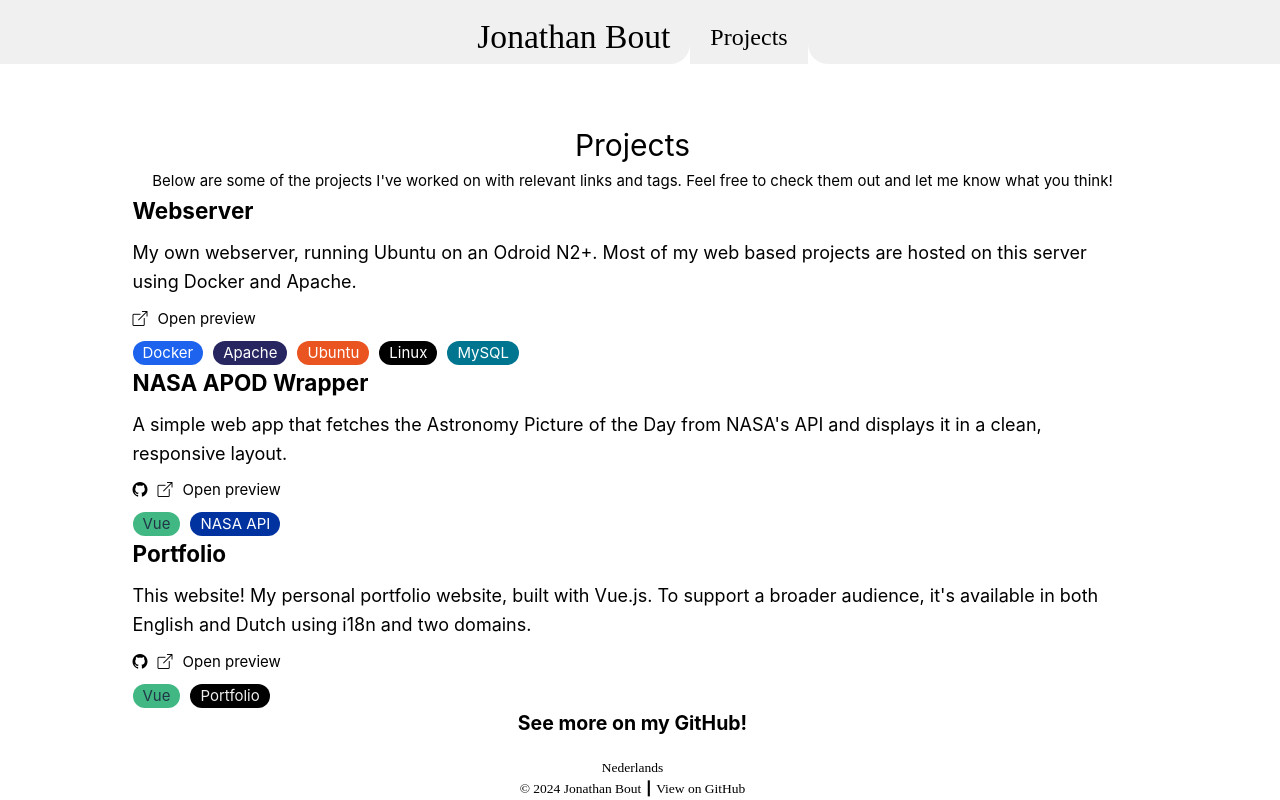
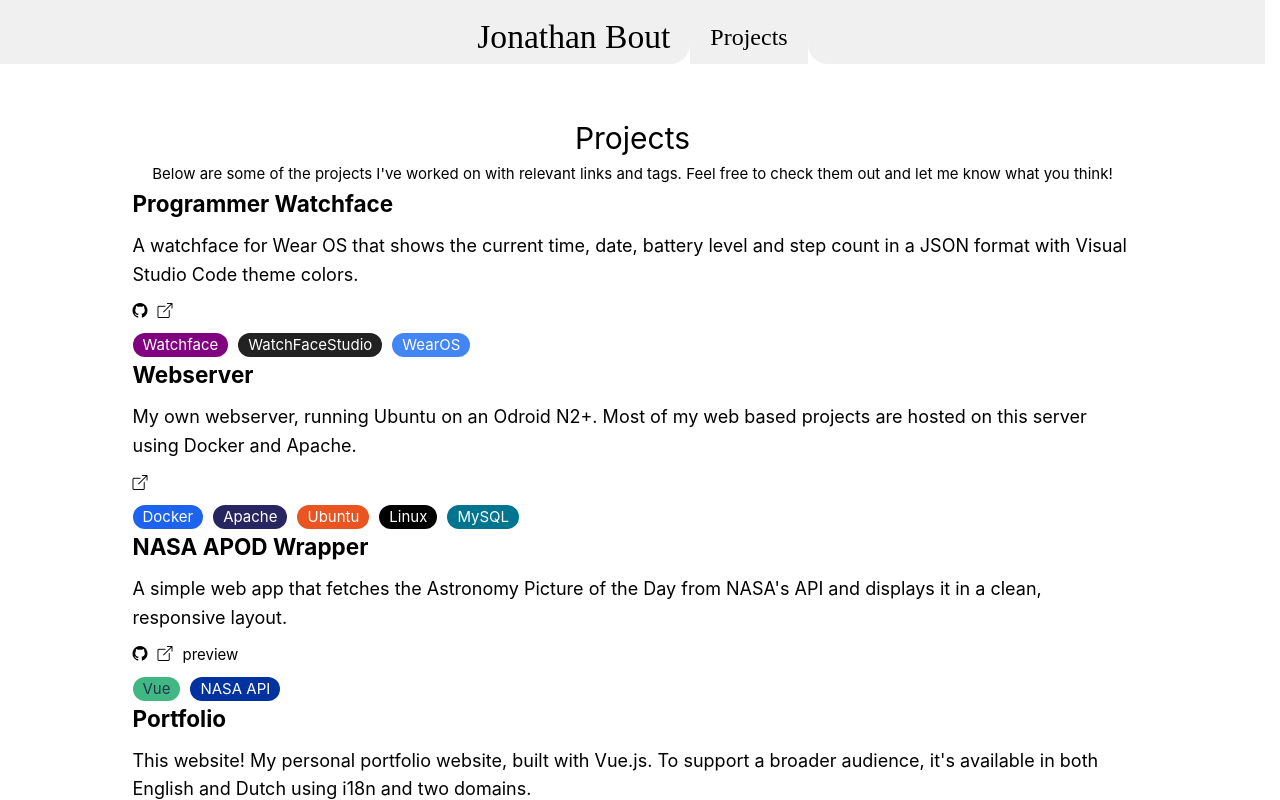
Before and after one commit to JonathanBout/portfolio, a Vue app: page /projects in a window 1280 px wide. Built offline with nearby package versions, Linux system fonts and the light colour scheme; a web font is replaced by a local one.

Commit message:
projects

```diff
--- a/src/assets/projects.ts
+++ b/src/assets/projects.ts
@@ -1,12 +1,13 @@
 import type { Locale } from "@/localizer"
 
 export class Project {
-    name: string = ""
+    name: string | { [K in Locale]: string } = ""
     id: string = ""
     github?: string = undefined
     demo?: string = undefined
     description?: { [K in Locale]: string }
     tags: string[] = []
+    allowPreview?: boolean = false
 
     constructor(args: { [K in keyof Project]?: Project[K] }) {
         Object.assign(this, args)
@@ -61,10 +62,46 @@ const tags: Tag[] = [
         color: "#00758F",
         textColor: "#fff",
         url: "https://www.mysql.com"
+    },
+    {
+        name: "Watchface",
+        color: "purple",
+        textColor: "#fff"
+    },
+    {
+        name: "WatchFaceStudio",
+        color: "#222",
+        textColor: "#fff",
+        url: "https://developer.samsung.com/watch-face-studio/overview.html"
+    },
+    {
+        name: "WearOS",
+        color: "#4285F4",
+        textColor: "#fff",
+        url: "https://wearos.google.com"
+    },
+    {
+        name: "Portfolio",
+        color: "white",
+        textColor: "black"
     }
 ]
 
 const projects: Project[] = [
+    new Project({
+        name: {
+            en: "Programmer Watchface",
+            nl: "Developer-wijzerplaat"
+        },
+        id: "programmer-watchface",
+        github: "https://github.com/jonathanbout/programmer-watchface",
+        demo: "https://play.google.com/store/apps/details?id=com.jonathanbout.watchface.programmer",
+        tags: ["Watchface", "WatchFaceStudio", "WearOS"],
+        description: {
+            en: "A watchface for Wear OS that shows the current time, date, battery level and step count in a JSON format with Visual Studio Code theme colors.",
+            nl: "Een wijzerplaat voor Wear OS die de huidige tijd, datum, batterijpercentage en stappenteller weergeeft in een JSON-formaat met Visual Studio Code themakleuren."
+        }
+    }),
     new Project({
         name: "Webserver",
         id: "webserver",
@@ -84,7 +121,8 @@ const projects: Project[] = [
             en: "A simple web app that fetches the Astronomy Picture of the Day from NASA's API and displays it in a clean, responsive layout.",
             nl: "Een simpele webapp die de Astronomy Picture of the Day van NASA's API ophaalt en deze in een nette, responsive layout weergeeft."
         },
-        tags: ["Vue", "NASA API"]
+        tags: ["Vue", "NASA API"],
+        allowPreview: true
     }),
     new Project({
         name: "Portfolio",
--- a/src/components/BurgerMenuIconComponent.vue
+++ b/src/components/BurgerMenuIconComponent.vue
@@ -6,8 +6,10 @@ const props = defineProps<{
 </script>
 
 <template>
-	<div :style="'--animation-duration: ' + (props.animationDuration ?? '.3s')"
-		:class="'toggle-root' + (props.open ? ' open' : '')">
+    <div
+        :style="'--animation-duration: ' + (props.animationDuration ?? '.3s')"
+        :class="'toggle-root' + (props.open ? ' open' : '')"
+    >
         <div class="bar a"></div>
         <div class="bar b"></div>
         <div class="bar c"></div>
--- a/src/components/ProjectComponent.vue
+++ b/src/components/ProjectComponent.vue
@@ -1,6 +1,6 @@
 <script setup lang="ts">
 import type { Project } from "@/assets/projects"
-import { defineProps, inject, ref } from "vue"
+import { inject, ref } from "vue"
 import TagComponent from "@/components/TagComponent.vue"
 
 const props = defineProps<{
@@ -14,14 +14,17 @@ const showPreview = ref(false)
 
 <template>
     <div class="project">
-        <div class="preview" v-if="showPreview && project.demo">
+        <div class="preview" v-if="showPreview && project.demo && project.allowPreview">
             <div class="preview-backdrop"></div>
             <button @click="showPreview = !showPreview" class="bi bi-x"></button>
             <iframe :src="project.demo" frameborder="0"></iframe>
         </div>
 
-        <div class="name">{{ props.project.name }}</div>
-        <div class="description">{{ (project.description as any)[locale] }}</div>
+        <div class="name" v-if="typeof project.name == 'string'">{{ project.name }}</div>
+        <div class="name" v-else>{{ (project.name as any)[locale] }}</div>
+        <div class="description" v-if="project.description">
+            {{ (project.description as any)[locale] }}
+        </div>
         <div class="links">
             <span v-if="project.github">
                 <a :href="project.github" target="_blank" class="bi bi-github"></a>
@@ -30,7 +33,9 @@ const showPreview = ref(false)
                 <a :href="project.demo" target="_blank" class="bi bi-box-arrow-up-right"></a>
             </span>
             <span v-if="project.demo">
-                <button class="link" @click="showPreview = !showPreview">Open preview</button>
+                <button class="link" v-if="project.allowPreview" @click="showPreview = !showPreview">
+                    {{ $t("projects.open-preview") }}
+                </button>
             </span>
         </div>
         <div class="tags">
--- a/src/localizer/locales/en.json
+++ b/src/localizer/locales/en.json
@@ -26,6 +26,7 @@
     "projects": {
         "title": "Projects",
         "intro": "Below are some of the projects I've worked on with relevant links and tags. Feel free to check them out and let me know what you think!",
-        "see-more": "See more on my GitHub!"
+        "see-more": "See more on my GitHub!",
+        "open-preview": "preview"
     }
 }
--- a/src/localizer/locales/nl.json
+++ b/src/localizer/locales/nl.json
@@ -26,6 +26,7 @@
     "projects": {
         "title": "Projecten",
         "intro": "Hieronder een aantal van mijn projecten met relevante links en tags. Neem gerust een kijkje en feedback is altijd welkom!",
-        "see-more": "Bekijk meer van mijn projecten op GitHub!"
+        "see-more": "Bekijk meer van mijn projecten op GitHub!",
+        "open-preview": "Voorbeeld"
     }
 }
```
Lines whose indentation alone changed are shown as unchanged.
